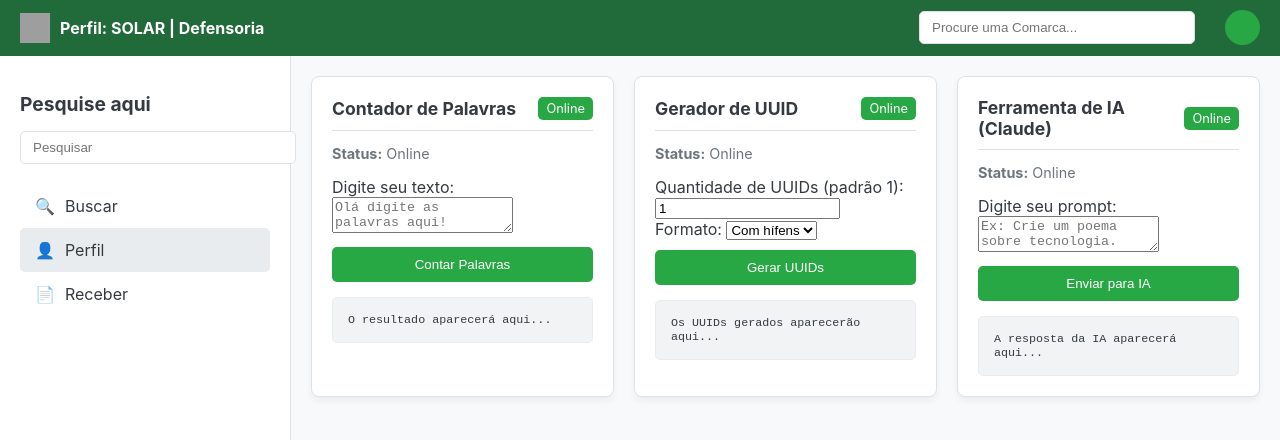
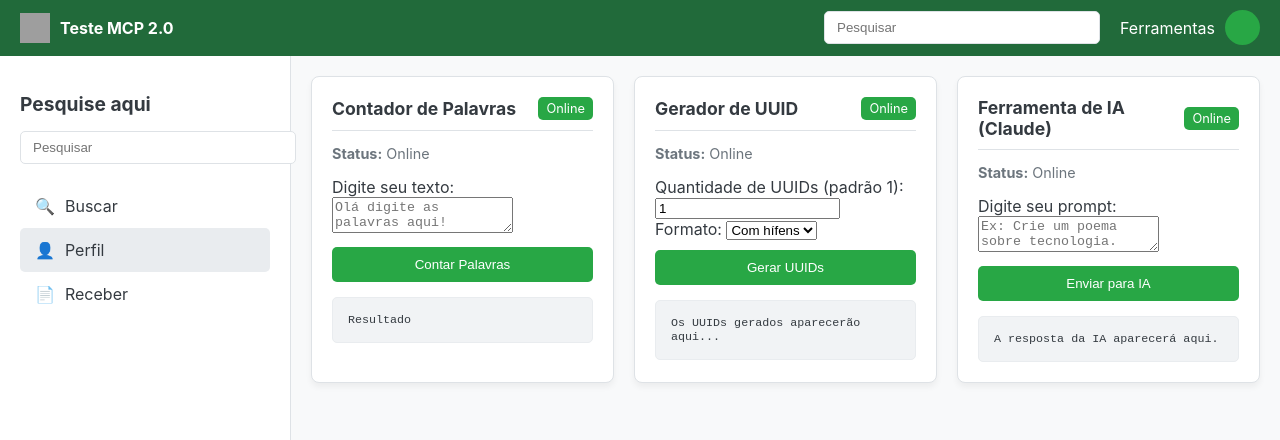
Before and after one commit to paolaalim/mcp_typescript, a website: page public/index.html in a window 1280 px wide. Shown: the top 440 px of the page. Drawn offline with nearby package versions, Linux system fonts and the light colour scheme; grey boxes are pictures that could not be loaded.

Commit message:
Update index.html

```diff
--- a/public/index.html
+++ b/public/index.html
@@ -1,7 +1,7 @@
 <!DOCTYPE html>
 <html>
 <head>
-  <title>Sistema Solar </title>
+  <title>Servidor MCP</title>
   <meta charset="utf-8">
   <meta name="viewport" content="width=device-width, initial-scale=1">
   <link rel="stylesheet" href="style.css">
@@ -12,14 +12,14 @@
   <header class="topbar">
     <div class="topbar-logo">
       <img src="https://cdn.icon-icons.com/icons2/2389/PNG/512/sun_solar_system_weather_icon_144988.png" alt="Logo" class="logo-img">
-      <span class="logo-text">Perfil: SOLAR | Defensoria </span>
+      <span class="logo-text">Teste MCP 2.0</span>
     </div>
     <div class="topbar-right">
       <div class="search-bar-container">
-        <input type="text" placeholder="Procure uma Comarca..." class="search-input">
+        <input type="text" placeholder="Pesquisar" class="search-input">
       </div>
       <div class="user-profile">
-        <span></span>
+        <span>Ferramentas</span>
         <div class="user-avatar"</div>
       </div>
     </div>
@@ -63,7 +63,7 @@
               <textarea id="textInput" placeholder="Olá digite as palavras aqui!"></textarea>
             </div>
             <button onclick="countWords()">Contar Palavras</button>
-            <div id="wordCountResult" class="result-box">O resultado aparecerá aqui...</div>
+            <div id="wordCountResult" class="result-box">Resultado</div>
           </div>
         </div>
 
@@ -102,7 +102,7 @@
               <textarea id="aiPrompt" placeholder="Ex: Crie um poema sobre tecnologia."></textarea>
             </div>
             <button onclick="sendAIPrompt()">Enviar para IA</button>
-            <div id="aiResult" class="result-box">A resposta da IA aparecerá aqui...</div>
+            <div id="aiResult" class="result-box">A resposta da IA aparecerá aqui.</div>
           </div>
         </div>
       </div>
```
